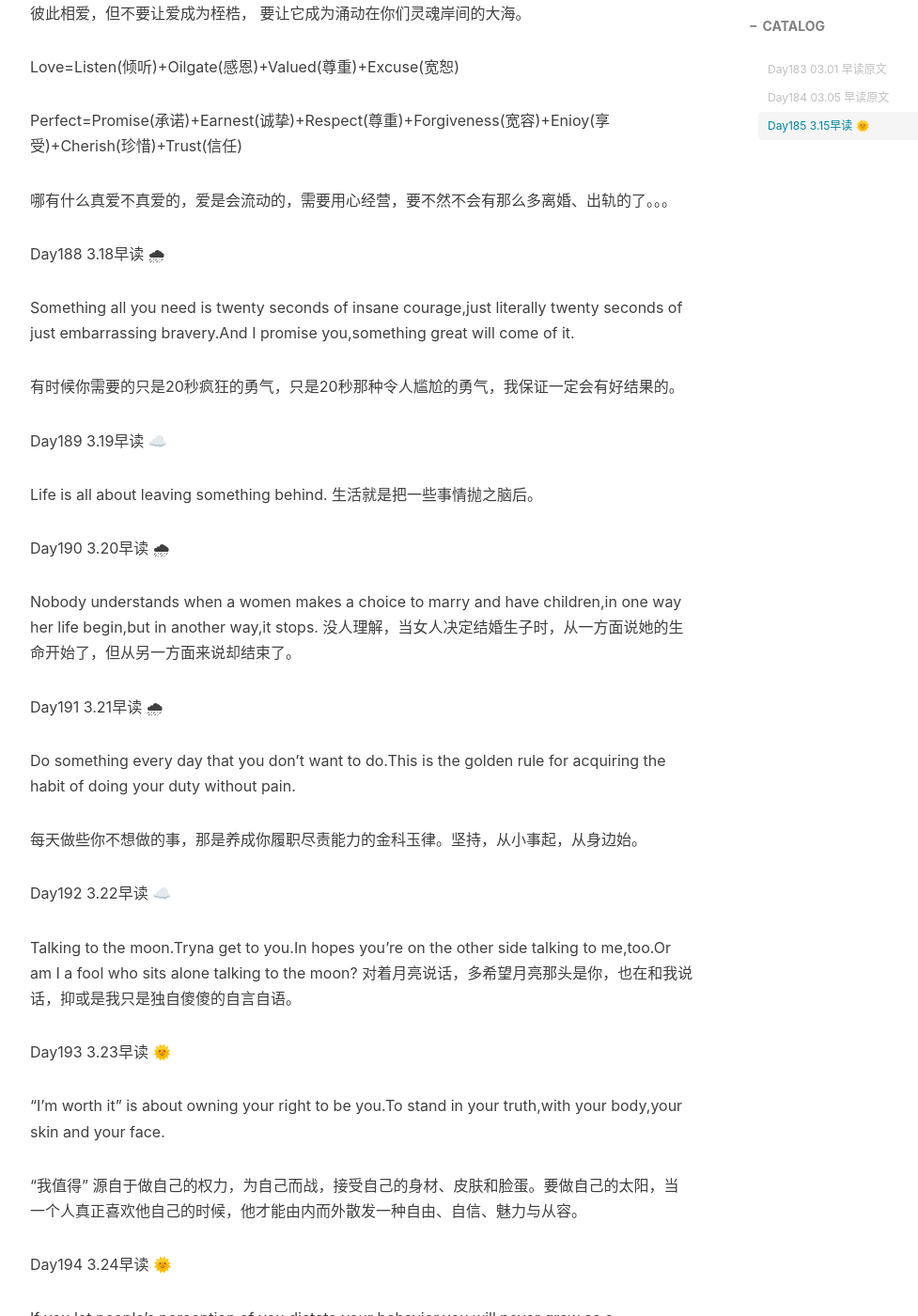
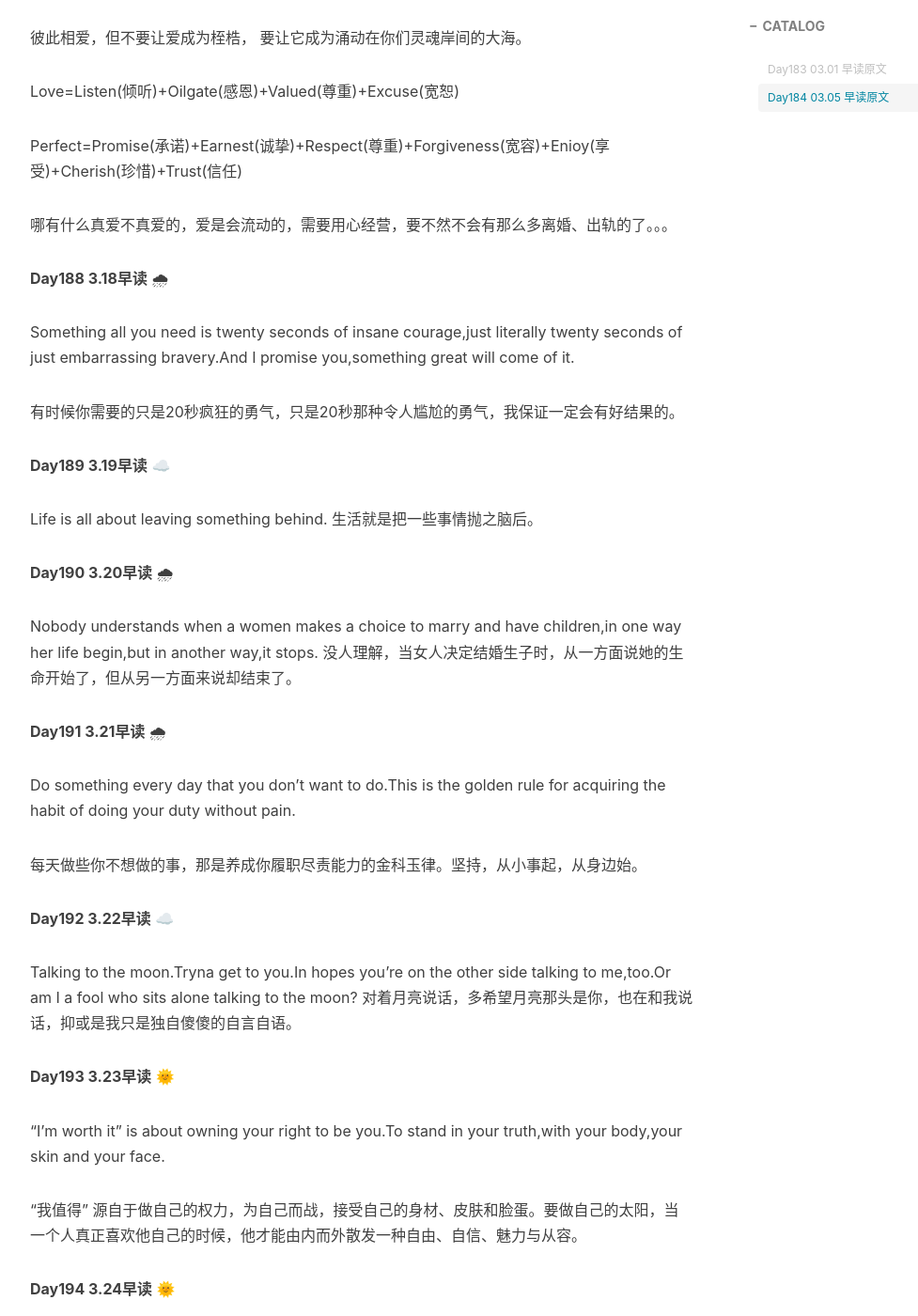
Before and after one commit to hongjiapeng/hongjiapeng.github.io, a Jekyll site: the page built from _posts/2022-03-04-morning reading in march.md, in a window 1280 px wide and 1400 px high, scrolled down 1598 px. Shown: the whole window at 94% size, without its empty margins (233-1210 px from the left). Built offline with Jekyll 4.4.1, drawn with Linux system fonts in a browser that asks for light colours; nearby versions of some CDN libraries; comment, search, counter and statistics services are not loaded; some of the changed text lies outside the part shown.

Commit message:
modify blog

```diff
--- a/_posts/2022-03-04-morning reading in march.md
+++ b/_posts/2022-03-04-morning reading in march.md
@@ -34,7 +34,7 @@ Little did I know that one moment would change my whole life.
 <audio style="height:140;width:400;" controls="controls" src="https://res.wx.qq.com/voice/getvoice?mediaid=MzI4OTAyODUxNF8yNjUzNTIwNjgx">
 </audio>
 
-##### Day185 3.15早读 🌞
+**Day185 3.15早读** 🌞
 
 Sometimes in my tears I drown,
 But I never let it get me down.
@@ -46,14 +46,14 @@ I know some day it'll all turn around.
 深处消极环境中，
 守得云开见明月。
 
-Day186 3.16早读 🌞
+**Day186** 3.16早读 🌞
 
 In terms of progress and development,
 there's no one-size-fits-all model.
 
 纵观历史发展和社会进步，并不存在放之四海而皆准的模式
 
-Day187 3.17早读 🌧️
+**Day187 3.17早读** 🌧️
 
 Love one another,
 but make not a bond of love.
@@ -69,46 +69,46 @@ Perfect=Promise(承诺)+Earnest(诚挚)+Respect(尊重)+Forgiveness(宽容)+Enio
 
 哪有什么真爱不真爱的，爱是会流动的，需要用心经营，要不然不会有那么多离婚、出轨的了。。。
 
-Day188 3.18早读 🌧
+**Day188 3.18早读** 🌧
 
 Something all you need is twenty seconds of insane courage,just literally twenty seconds of just embarrassing bravery.And I promise you,something great will come of it.
 
 有时候你需要的只是20秒疯狂的勇气，只是20秒那种令人尴尬的勇气，我保证一定会有好结果的。
 
-Day189 3.19早读 ☁️
+**Day189 3.19早读** ☁️
 
 Life is all about leaving something behind.
 生活就是把一些事情抛之脑后。
 
-Day190 3.20早读 🌧
+**Day190 3.20早读** 🌧
 
 Nobody understands when a women makes a choice to marry and have children,in one way her life begin,but in another way,it stops.
 没人理解，当女人决定结婚生子时，从一方面说她的生命开始了，但从另一方面来说却结束了。
 
-Day191 3.21早读 🌧
+**Day191 3.21早读** 🌧
 
 Do something every day that you don't want to do.This is the golden rule for acquiring the habit of doing your duty without pain.
 
 每天做些你不想做的事，那是养成你履职尽责能力的金科玉律。坚持，从小事起，从身边始。
 
-Day192 3.22早读 ☁️
+**Day192 3.22早读** ☁️
 
 Talking to the moon.Tryna get to you.In hopes you're on the other side talking to me,too.Or am I a fool who sits alone talking to the moon?
 对着月亮说话，多希望月亮那头是你，也在和我说话，抑或是我只是独自傻傻的自言自语。
 
-Day193 3.23早读 🌞
+**Day193 3.23早读** 🌞
 
 "I'm worth it" is about owning your right to be you.To stand in your truth,with your body,your skin and your face.
 
 "我值得" 源自于做自己的权力，为自己而战，接受自己的身材、皮肤和脸蛋。要做自己的太阳，当一个人真正喜欢他自己的时候，他才能由内而外散发一种自由、自信、魅力与从容。
 
-Day194 3.24早读 🌞
+**Day194 3.24早读** 🌞
 
 If you let people's perception of you dictate your behavior,you will never grow as a person.But if you leave yourself open to experience,despite what others think,then you will learn and grow.
 
 如果你让别人的看法左右你的行为，你将永远不会成长。但如果你敞开心扉地去体验，不管别人怎么想，那么你将会学习和成长。
 
-Day195 3.25早读 🌧
+**Day195 3.25早读** 🌧
 
 When you lose your money,you lose nothing.
 When you lose your health,you lose something.
@@ -118,25 +118,25 @@ When you lose your character,you lose everything.
 当你失去了健康，你会失去一些东西。
 当你失去了人格，你就失去了所有。
 
-Day196 3.26早读 🌞
+**Day196 3.26早读** 🌞
 
 It's hard winning a war with words.
 
 纸上谈兵没什么作用。
 
-Day197 3.27早读 ⛅
+**Day197 3.27早读** ⛅
 
 On a long enougth timeline,the survival rate for everyone drops to zero.
 
 在足够长的时间线上，每个人的生存率都会下降到零。
 
-Day198 3.28早读 ⛅
+**Day198 3.28早读** ⛅
 
 Life is ten percent of what you make it,the other ninety is how you take it.
 
 生活有10%取决于你如何做，90%取决于你如何接受。
 
-Day199 3.29早读 🌞
+**Day199 3.29早读** 🌞
 
 We had our heads in the clouds.
 Thought we had it all figured out.
@@ -148,13 +148,13 @@ To escape everything on the ground.
 就打算远走高飞，
 远离尘世的一切。
 
-Day200 3.30早读 🌞
+**Day200 3.30早读** 🌞
 
 If you're being met with resistance,that probably means that you're doing something new.If you're experiencing turbulence or pressure,that probably means you're rising.
 
 如果你当下遇到了阻力，也许说明你正在尝试新的事物。如果你正处于混乱或压力之中，或许说明你正在进步。
 
-Day201 3.31早读 ☁️
+**Day201 3.31早读** ☁️
 
 Always be a first-rate version of yourself,instead of a second-rate version of somebody else.
 
```
Also changed, not shown: other parts of _posts/2022-03-04-morning reading in march.md (+1 -1 lines).
